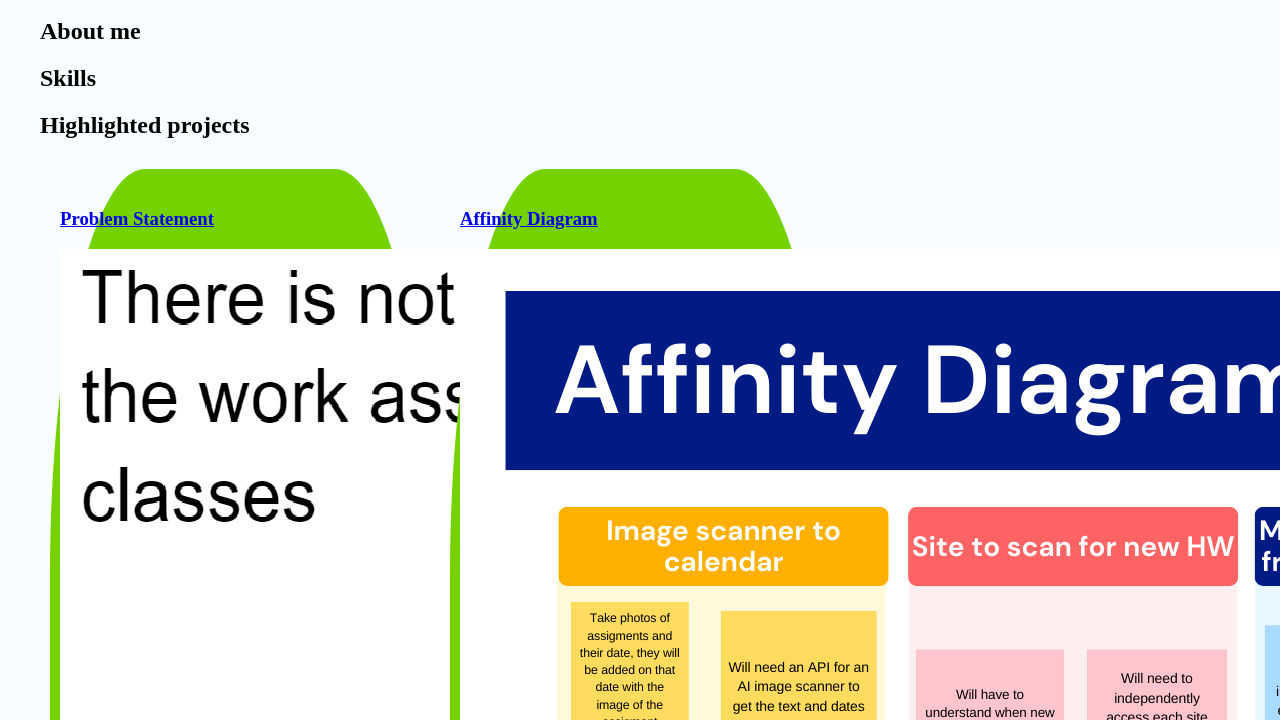
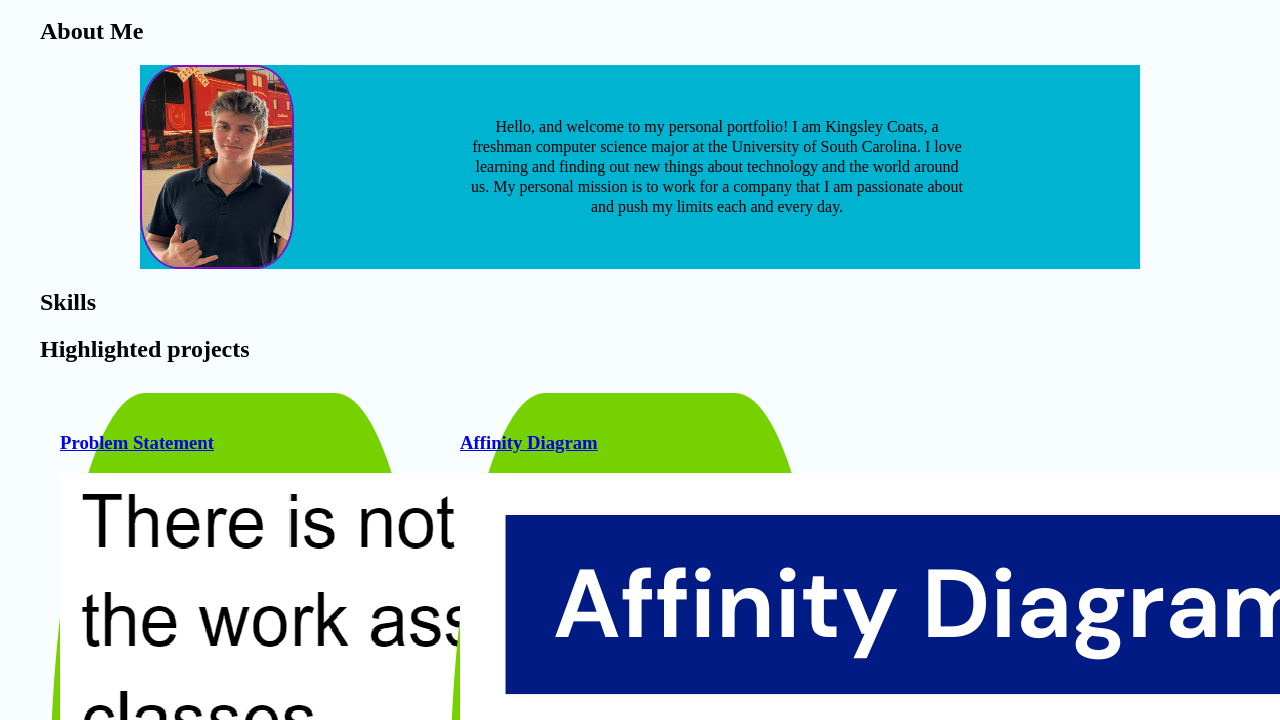
Before and after one commit to Kingsley-Coats/Kingsley-Coats.github.io, a plain HTML site: page index.html in a window 1280 px wide. Shown: the part 80-800 px from the top of the page. Drawn offline with Linux system fonts and the light colour scheme.

Commit message:
Portfolio 1

```diff
--- a/index.html
+++ b/index.html
@@ -7,8 +7,14 @@
 <body>
     <h1>Kingsley Coats</h1>
 
-    <h2>About me</h2>
-    <div class="about"></div>
+<!-- About Me -->
+    <h2> About Me </h2>
+    <div class="about">
+        <img src="images/IMG_6903.jpg">
+        <p>
+            Hello, and welcome to my personal portfolio! I am Kingsley Coats, a freshman computer science major at the University of South Carolina. I love learning and finding out new things about technology and the world around us. My personal mission is to work for a company that I am passionate about and push my limits each and every day.
+        </p>
+    </div>
 
     <h2>Skills</h2>
     <div class="skills"></div>
--- a/styles.css
+++ b/styles.css
@@ -7,8 +7,26 @@ body {
     text-align: center;
     color: #6471fd;
     }
-    .about {
+
+    .about{
+        display:flex;
+        flex-wrap:wrap;
+        margin-right: 100px;
+        margin-left: 100px;
+        justify-content: center;
         background: #00b3d1;
+        }
+    .about p {
+        width:50%;
+        text-align: center;
+        margin: auto;
+        line-height: 125%;
+        }
+    .about img {
+        width: 150px;
+        height: 200px;
+        border-radius: 25%;
+        border: 2px solid rgb(126, 14, 201);
         }
     .skills {
         background: #00b3d1;
```
Also changed, not shown: images/IMG_6903.jpg (added).
